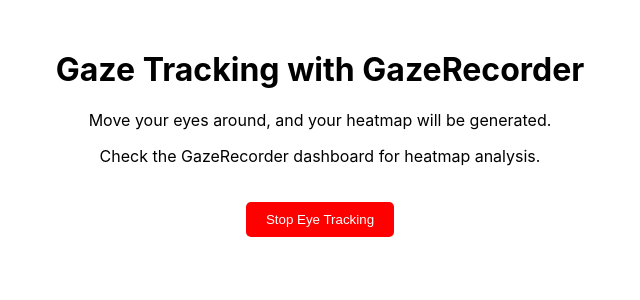
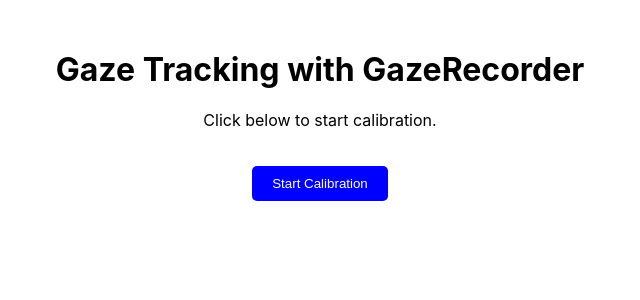
Before and after one commit to vrushabhh97/eye-tracking-app, a React (Create React App) app: page / in a window 1280 px wide. Shown: the top 300 px of the page, without its empty margins (320-960 px from the left). Built offline with nearby package versions, Linux system fonts and the light colour scheme.

Commit message:
Added calibration step before tracking

```diff
--- a/src/components/EyeTracker.jsx
+++ b/src/components/EyeTracker.jsx
@@ -1,36 +1,33 @@
 import React, { useEffect, useState } from "react";
 
 const EyeTracker = () => {
-  const [tracking, setTracking] = useState(true); // State to track if eye tracking is active
+  const [calibrated, setCalibrated] = useState(false);
+  const [tracking, setTracking] = useState(false);
 
-  useEffect(() => {
+  // Function to start calibration
+  const handleStartCalibration = () => {
     if (!window.GazeRecorderAPI) {
       console.error("GazeRecorderAPI not loaded");
       return;
     }
 
-    console.log("Starting Eye Tracking...");
-    window.GazeRecorderAPI.Rec(); // Start recording gaze data
-    setTracking(true);
+    console.log("Starting Calibration...");
+    window.GazeRecorderAPI.Rec(); // Start calibration & tracking
 
-    // Optional: Handle calibration completion
+    // Handle calibration completion
     window.GazeRecorderAPI.OnCalibrationComplete = function () {
       console.log("Gaze Calibration Complete");
+      setCalibrated(true); // Set calibration as complete
+      setTracking(true); // Start tracking after calibration
     };
 
-    // Optional: Handle errors
+    // Handle errors
     window.GazeRecorderAPI.OnError = function (msg) {
       console.error("GazeRecorderAPI Error:", msg);
     };
+  };
 
-    return () => {
-      console.log("Stopping Eye Tracking...");
-      window.GazeRecorderAPI.StopRec(); // Stop tracking when component unmounts
-      setTracking(false);
-    };
-  }, []);
-
-  // Function to manually stop tracking
+  // Function to stop tracking
   const handleStopTracking = () => {
     if (window.GazeRecorderAPI) {
       window.GazeRecorderAPI.StopRec();
@@ -42,10 +39,28 @@
   return (
     <div style={{ textAlign: "center", marginTop: "50px" }}>
       <h1>Gaze Tracking with GazeRecorder</h1>
+      {!calibrated ? (
+        <>
+          <p>Click below to start calibration.</p>
+          <button
+            onClick={handleStartCalibration}
+            style={{
+              marginTop: "20px",
+              padding: "10px 20px",
+              backgroundColor: "blue",
+              color: "white",
+              border: "none",
+              borderRadius: "5px",
+              cursor: "pointer",
+            }}
+          >
+            Start Calibration
+          </button>
+        </>
+      ) : tracking ? (
+        <>
           <p>Move your eyes around, and your heatmap will be generated.</p>
           <p>Check the GazeRecorder dashboard for heatmap analysis.</p>
-
-      {tracking ? (
           <button
             onClick={handleStopTracking}
             style={{
@@ -60,6 +75,7 @@
           >
             Stop Eye Tracking
           </button>
+        </>
       ) : (
         <p>Eye tracking has been stopped.</p>
       )}
```
Lines whose indentation alone changed are shown as unchanged.
